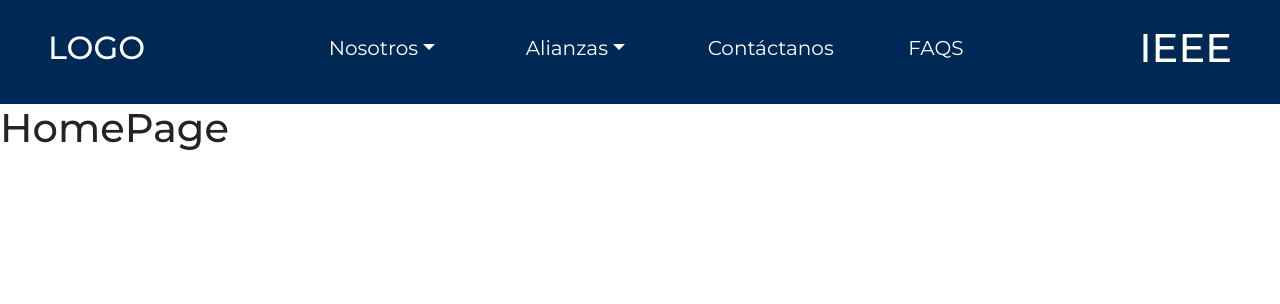
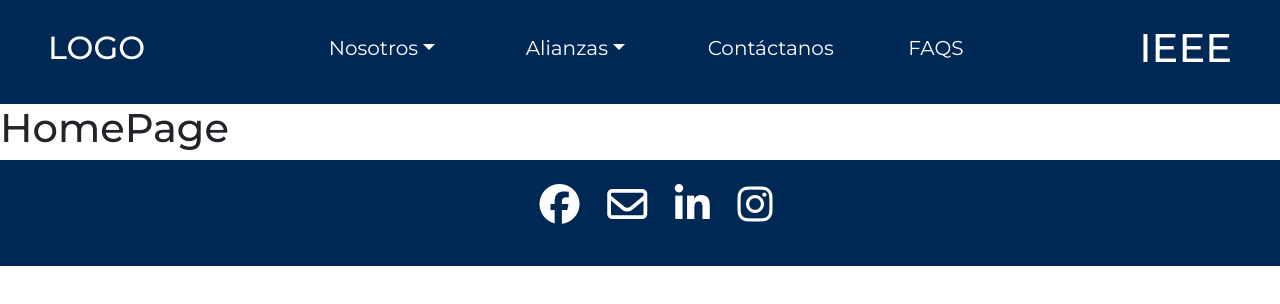
Before and after one commit to MaribelCoronacionHuamani/AppWebSkills, a React (Create React App) app: page / in a window 1280 px wide. Shown: the top 304 px of the page. Built offline with nearby package versions, Linux system fonts and the light colour scheme.

Commit message:
maquetado de footer iniciado

```diff
--- a/public/index.html
+++ b/public/index.html
@@ -45,5 +45,6 @@
     -->
 
     <script src="https://cdn.jsdelivr.net/npm/bootstrap@5.1.3/dist/js/bootstrap.bundle.min.js" integrity="sha384-ka7Sk0Gln4gmtz2MlQnikT1wXgYsOg+OMhuP+IlRH9sENBO0LRn5q+8nbTov4+1p" crossorigin="anonymous"></script>
+    <script src="https://kit.fontawesome.com/57888ec9eb.js" crossorigin="anonymous"></script>
   </body>
 </html>
--- a/src/App.css
+++ b/src/App.css
@@ -2,6 +2,10 @@
 
 body {
   font-family: 'Montserrat', sans-serif;
+}
+
+ul {
+  list-style: none;
 }
 
 /*utilities*/
--- a/src/components/ui/Footer.js
+++ b/src/components/ui/Footer.js
@@ -1,9 +1,14 @@
-import React from 'react'
+import React from 'react';
 
 export const Footer = () => {
     return (
-        <div>
-
-        </div>
+        <footer className="bg-ieee py-4">
+            <ul className="w-25 mx-auto text-white d-flex align-items-center justify-content-evenly">
+                <li><i class="fab fa-facebook fs-1"></i></li>
+                <li><i class="far fa-envelope fs-1"></i></li>
+                <li><i class="fab fa-linkedin-in fs-1"></i></li>
+                <li><i class="fab fa-instagram fs-1"></i></li>
+            </ul>
+        </footer>
     )
 }
```
